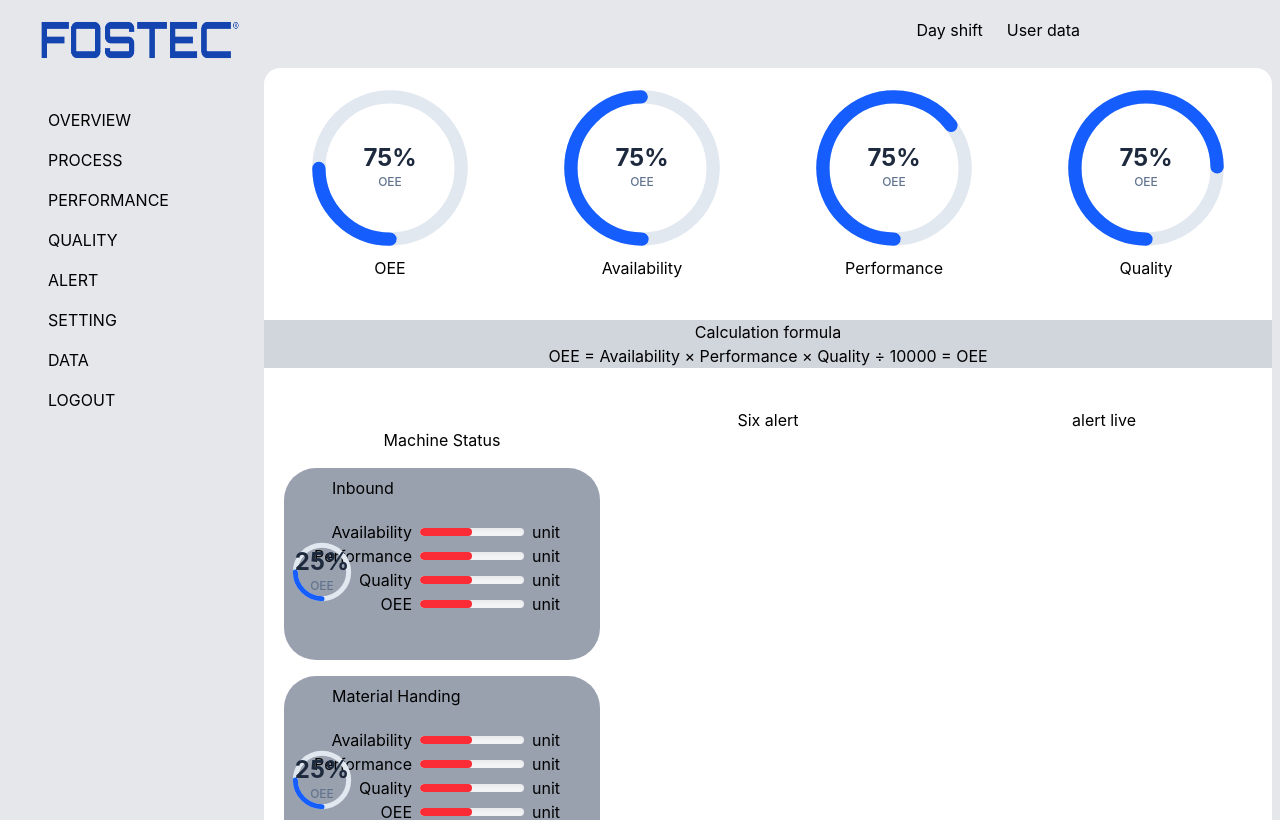
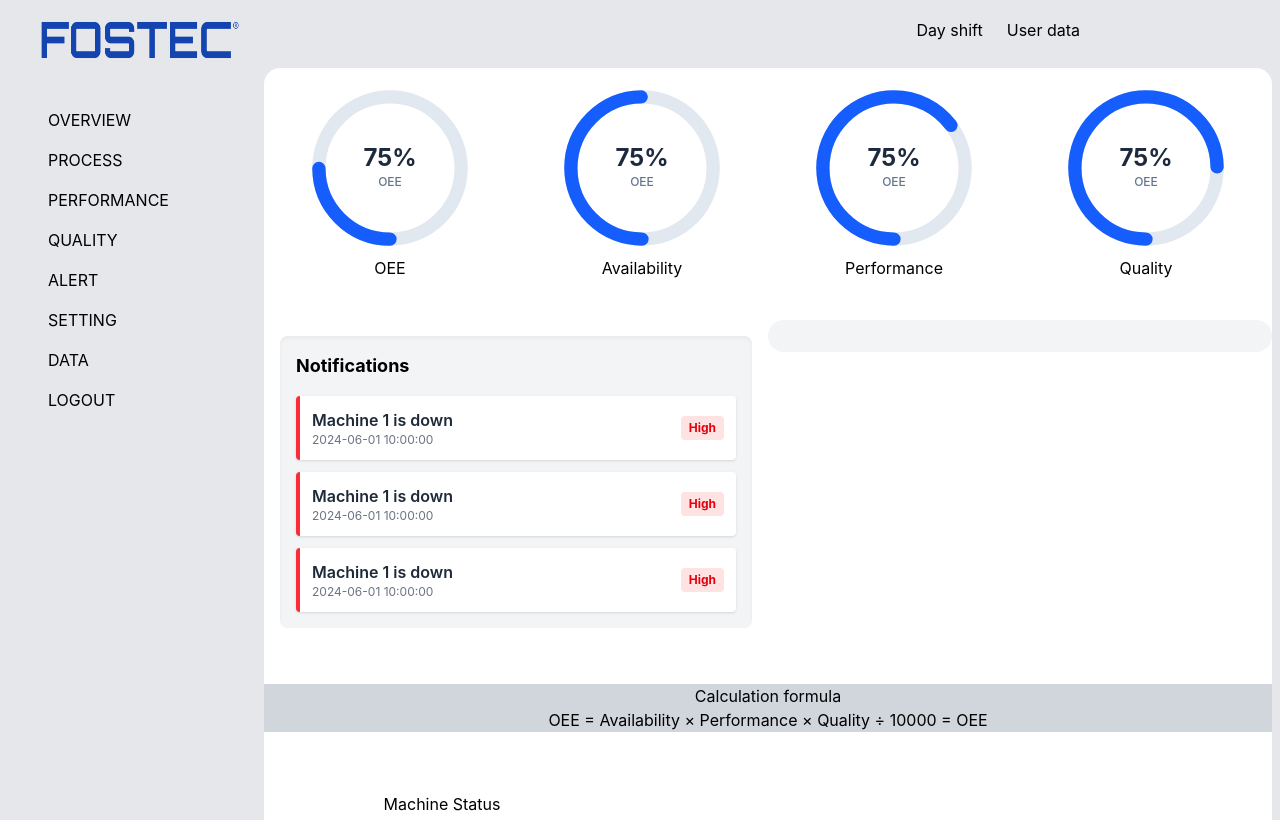
Before and after one commit to kittitach1526/fostec-oee, a React (Vite) app: page / in a window 1280 px wide. Shown: the top 820 px of the page. Built offline with nearby package versions, Linux system fonts and the light colour scheme.

Commit message:
add notify

```diff
--- a/src/pages/Overview.jsx
+++ b/src/pages/Overview.jsx
@@ -7,6 +7,24 @@ import { useNavigate } from "react-router-dom";
 import MachineStatus from "../sub_pages/MachineStatus"
 
 // ... ใน Component ของคุณ
+
+let notify = [
+  {
+    level: "High",
+    message: "Machine 1 is down",
+    timestamp: "2024-06-01 10:00:00",
+  },
+  {
+    level: "High",
+    message: "Machine 1 is down",
+    timestamp: "2024-06-01 10:00:00",
+  },
+  {
+    level: "High",
+    message: "Machine 1 is down",
+    timestamp: "2024-06-01 10:00:00",
+  },
+];
 
 function Home() {
   let value3 = 2;
@@ -96,6 +114,54 @@ function Home() {
         {/* ----------------------------------------End of 4 Gauge------------------------------------------- */}
       </div>
 
+      {/* ----------------------------------------Notification------------------------------------------- */}
+      <div className="grid grid-cols-2">
+        <div className="max-w-full bg-white mt-10 rounded-2xl p-4">
+          {/* <div className="flex justify-start mt-10 max-w-full bg-gray-700 rounded-2xl p-2">
+          <div className="ml-10">
+            <h1 className="text-2xl text-white font-bold">ALERT</h1>
+          </div>
+        </div> */}
+          <div>
+            <div className="p-4 bg-gray-100 rounded-lg shadow-inner">
+              <h2 className="text-lg font-bold mb-4">Notifications</h2>
+
+              <div className="space-y-3">
+                {notify.map((item, index) => (
+                  // อย่าลืมใส่ key ให้กับ element นอกสุดในลูป
+                  <div
+                    key={index}
+                    className={`p-3 border-l-4 rounded bg-white shadow-sm flex justify-between items-center ${item.level === "High" ? "border-red-500" : "border-yellow-500"
+                      }`}
+                  >
+                    <div>
+                      <p className="font-semibold text-gray-800">{item.message}</p>
+                      <p className="text-xs text-gray-500">{item.timestamp}</p>
+                    </div>
+
+                    <span className={`px-2 py-1 rounded text-xs font-bold ${item.level === "High" ? "bg-red-100 text-red-600" : "bg-yellow-100 text-yellow-600"
+                      }`}>
+                      {item.level}
+                    </span>
+                  </div>
+                ))}
+              </div>
+            </div>
+          </div>
+        </div>
+        {/* ----------------------------------------End of Notification------------------------------------------- */}
+
+        <div>
+          <div className="flex justify-center max-w-full bg-gray-100 rounded-2xl p-4 mt-10">
+
+          </div>
+        </div>
+      </div>
+
+
+
+      {/* ----------------------------------------Calculation formula------------------------------------------- */}
+
       <div className="mt-10 bg-gray-300">
         <div className="mt-2">
           <div className="flex justify-center">
@@ -108,14 +174,11 @@ function Home() {
       </div>
 
       <div className="grid grid-cols-3 mt-10">
-          <MachineStatus/>
-        <div className="flex justify-center">
-          Six alert
-        </div>
-        <div className="flex justify-center">
-          alert live
-        </div>
+        <MachineStatus />
       </div>
+
+
+
     </div>
   );
 }
--- a/src/sub_pages/MachineStatus.jsx
+++ b/src/sub_pages/MachineStatus.jsx
@@ -54,10 +54,10 @@ export default function MachineStatus() {
               </div>
             </div>
             <div className="col-span-1">
-              <div>unit</div>
-              <div>unit</div>
-              <div>unit</div>
-              <div>unit</div>
+              <div>%</div>
+              <div>%</div>
+              <div>%</div>
+              <div>%</div>
             </div>
           </div>
         </div>
```
